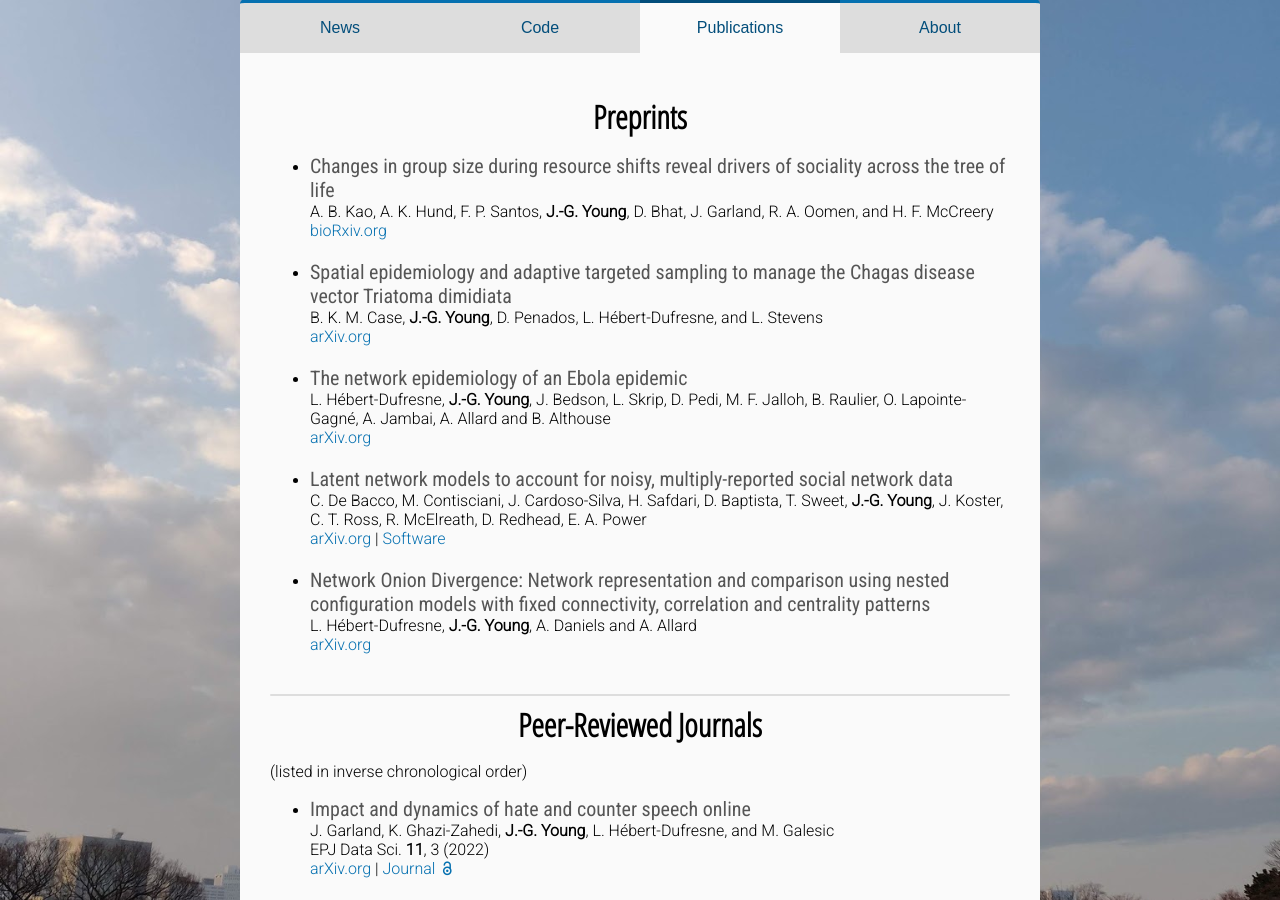
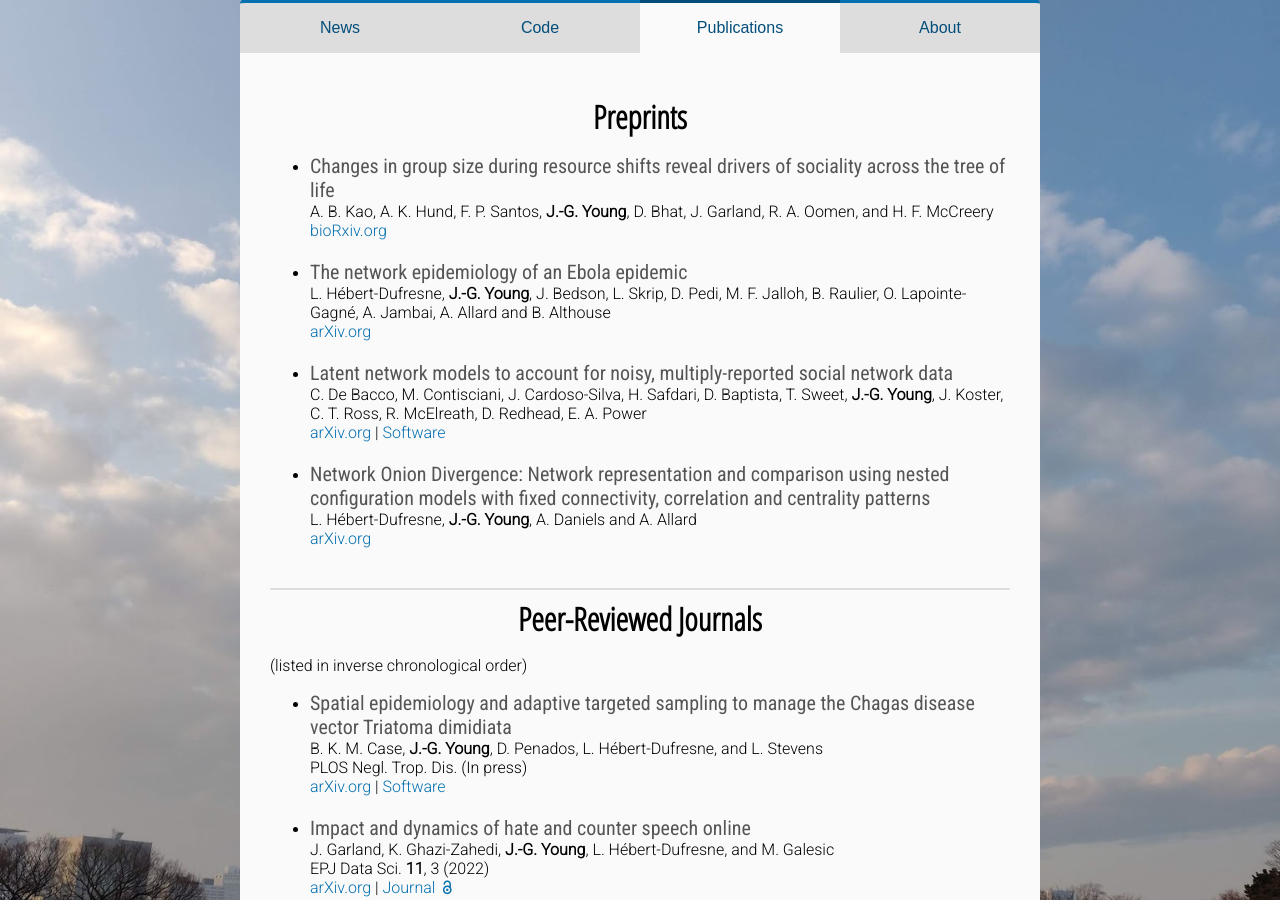
Before and after one commit to jg-you/jg-you.github.io, a Jekyll site: the page built from publications.md, in a window 1280 px wide and 900 px high, scrolled down 404 px. Built offline with Jekyll 4.4.1, drawn with Linux system fonts in a browser that asks for light colours; some web fonts are replaced; comment, search, counter and statistics services are not loaded; part of the change alters nothing that is shown.

Commit message:
Chagas paper accepted

```diff
--- a/publications.md
+++ b/publications.md
@@ -10,9 +10,6 @@ title: Publications
 A. B. Kao, A. K. Hund, F. P. Santos, **J.-G. Young**, D. Bhat, J. Garland, R. A. Oomen, and H. F. McCreery<br/>
 [bioRxiv.org](https://doi.org/10.1101/2020.03.17.994343)
 
-* <span class="pub-title">Spatial epidemiology and adaptive targeted sampling to manage the Chagas disease vector Triatoma dimidiata</span><br/>
-B. K. M. Case, **J.-G. Young**, D. Penados, L. Hébert-Dufresne, and L. Stevens<br/>
-[arXiv.org](https://arxiv.org/abs/2111.05964)
 
 * <span class="pub-title">The network epidemiology of an Ebola epidemic</span><br/>
 L. Hébert-Dufresne, **J.-G. Young**, J. Bedson, L. Skrip, D. Pedi, M. F. Jalloh, B. Raulier, O. Lapointe-Gagné, A. Jambai, A. Allard and B. Althouse<br/>
@@ -32,6 +29,11 @@ L. Hébert-Dufresne, **J.-G. Young**, A. Daniels and A. Allard<br/>
 ## Peer-Reviewed Journals
 
 <p>(listed in inverse chronological order)</p>
+
+* <span class="pub-title">Spatial epidemiology and adaptive targeted sampling to manage the Chagas disease vector Triatoma dimidiata</span><br/>
+B. K. M. Case, **J.-G. Young**, D. Penados, L. Hébert-Dufresne, and L. Stevens<br/>
+PLOS Negl. Trop. Dis. (In press)<br/>
+[arXiv.org](https://arxiv.org/abs/2111.05964) | [Software](https://zenodo.org/record/6462160#.YmAsqlvMLvk)
 
 * <span class="pub-title">Impact and dynamics of hate and counter speech online</span><br/>
 J. Garland, K. Ghazi-Zahedi, **J.-G. Young**, L. Hébert-Dufresne, and M. Galesic<br/>
```
